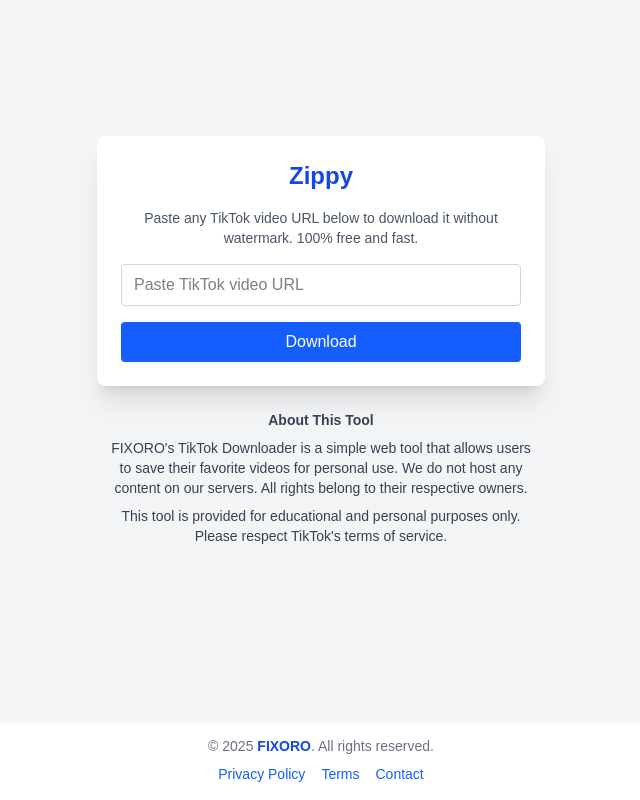
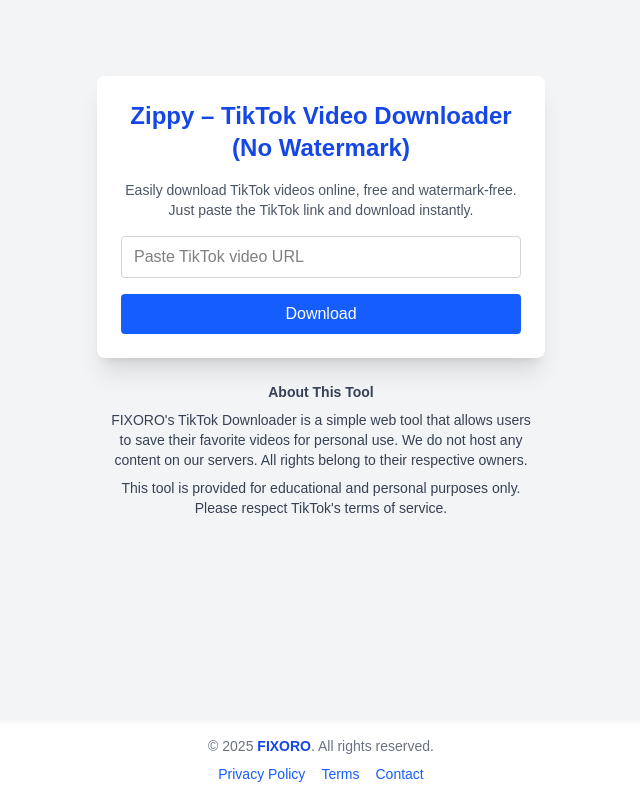
Before and after one commit to Melkzedeck2213/tiktok-downloader, a Next.js app: page / in a window 1280 px wide. Shown: the whole page, without its empty margins (319-959 px from the left). Built offline with nearby package versions, Linux system fonts and the light colour scheme.

Commit message:
modified:   app/layout.js 	modified:   app/page.js 	new file:   public/robots.txt 	new file:   public/sitemap.xml 	new file:   public/zippy.ico

```diff
--- a/app/layout.js
+++ b/app/layout.js
@@ -12,13 +12,43 @@
 });
 
 export const metadata = {
-  title: "Zippy",
-  description: "Zippy — TikTok videos in a flash, One click. One snap. One Zippy.",
+  title: "Zippy - TikTok Video Downloader (No Watermark)",
+  description:
+    "Download TikTok videos for free with Zippy. No watermark. Fast, simple, and 100% free.",
+  keywords: [
+    "TikTok Downloader",
+    "No Watermark",
+    "Zippy",
+    "Download TikTok Videos",
+    "Free TikTok Download",
+  ],
+  openGraph: {
+    title: "Zippy - TikTok Video Downloader",
+    description:
+      "Download TikTok videos with no watermark. Instant, free, and clean.",
+    url: "https://your-vercel-domain.vercel.app", // Replace this
+    siteName: "Zippy",
+    icons: {
+      icon: "/zippy.ico",
+    },
+    type: "website",
+  },
 };
 
 export default function RootLayout({ children }) {
   return (
     <html lang="en">
+
+        <head>
+          <link rel="icon" href="/zippy.ico" />
+          <meta name="viewport" content="width=device-width, initial-scale=1" />
+          <meta name="robots" content="index, follow" />
+          <meta name="author" content="FIXORO" />
+          <meta property="og:type" content="website" />
+          <meta property="og:site_name" content="Zippy" />
+          <meta name="twitter:card" content="summary_large_image" />
+        </head>
+
       <body
         className={`${geistSans.variable} ${geistMono.variable} antialiased`}
       >
--- a/app/page.js
+++ b/app/page.js
@@ -19,11 +19,13 @@
   return (
     <div className="min-h-screen bg-gray-100 flex flex-col justify-between ">
       {/* Main container */}
-      <main className="flex flex-col items-center justify-center p-4 my-30">
+      <main className="flex flex-col items-center justify-center p-4 my-15">
         <div className="max-w-md w-full bg-white shadow-xl rounded-lg p-6">
-          <h1 className="text-2xl font-bold mb-4 text-center text-blue-700">Zippy</h1>
+          <h1 className="text-2xl font-bold mb-4 text-center text-blue-700">Zippy –
+             TikTok Video Downloader (No Watermark)</h1>
           <p className="text-sm text-gray-600 mb-4 text-center">
-            Paste any TikTok video URL below to download it without watermark. 100% free and fast.
+           Easily download TikTok videos online, free and watermark-free.
+            Just paste the TikTok link and download instantly.
           </p>
 
           <input
```
Also changed, not shown: public/robots.txt (added), 2 other files (tests, documents, lock files or other folders).
